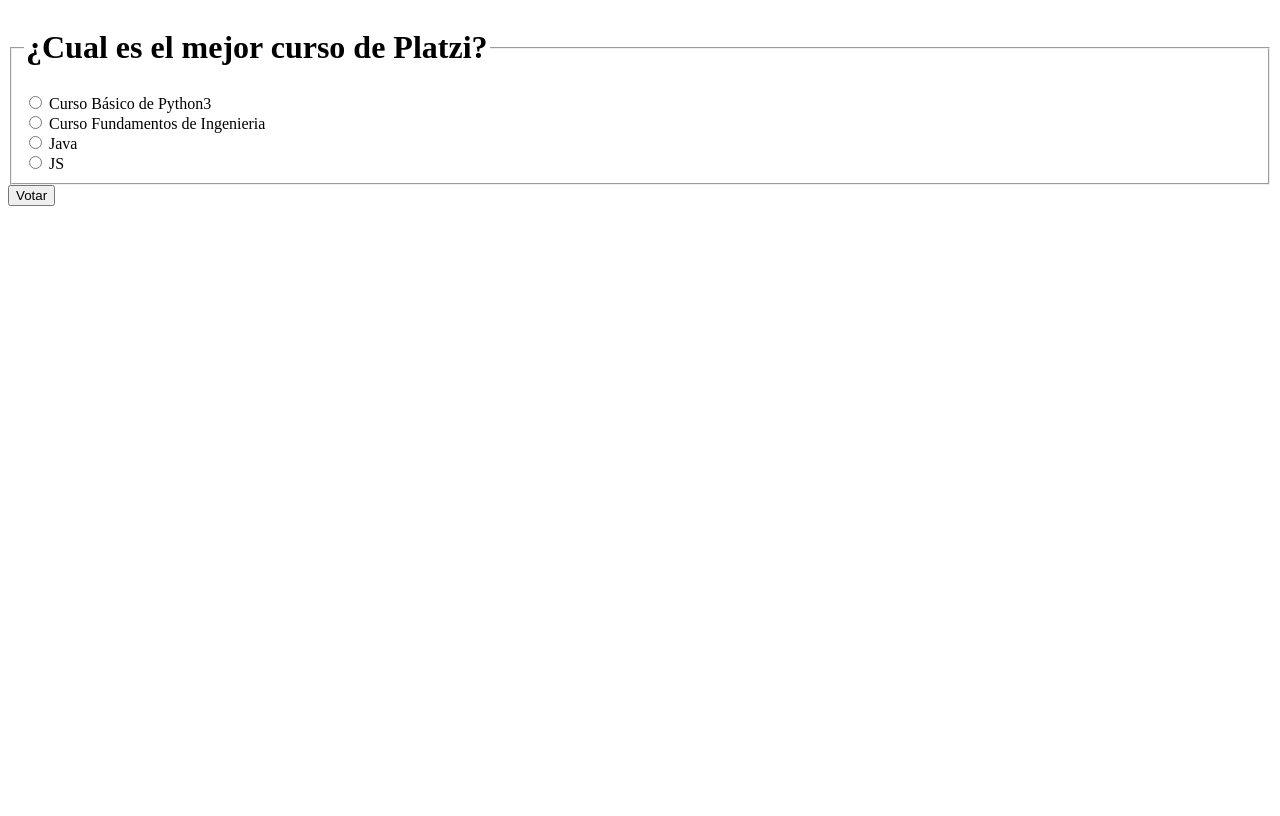
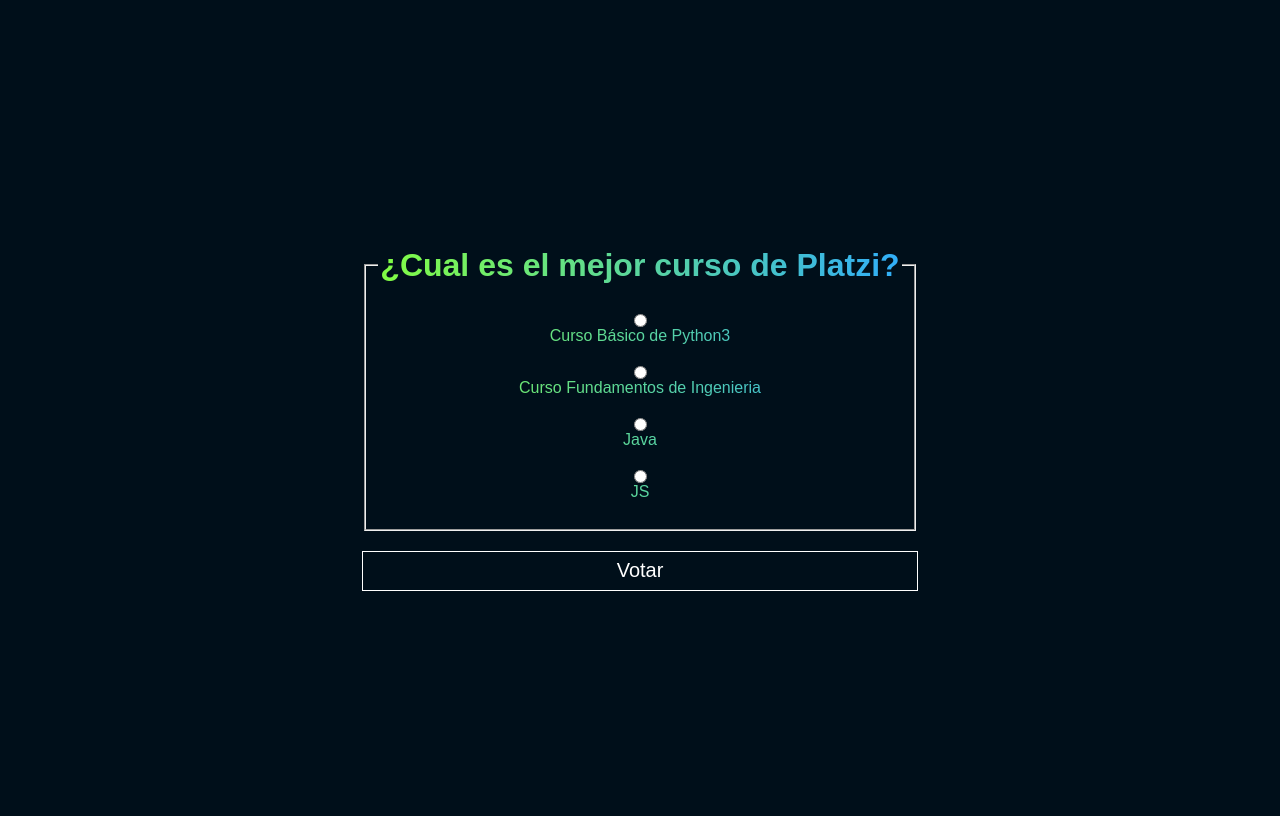
Before and after one commit to soporteb/premiosplatziapp, a Django app: page /polls/1/detail/ in a window 1280 px wide. Before the commit the page ends 206 px from the top, so only its background shows below. Run offline with Django 4.2, Linux system fonts and the light colour scheme; data comes from the database, SQL or seed files in the repository; both versions use the stored data as it was after the commit.

Commit message:
Estilisando la pagina de index y detail - ultima clase del profe @facmartoni

```diff
--- /dev/null
+++ b/premiosplatziapp/polls/static/polls/detail.css
@@ -0,0 +1,36 @@
+body {
+    display: flex;
+    align-items: center;
+    justify-content: center;
+
+
+}
+
+form{
+    background: linear-gradient(
+        to right,
+        hsl(98 100% 62%),
+        hsl(204 100% 59%)
+    );
+    -webkit-background-clip: text;
+    -webkit-text-fill-color: transparent;
+    text-align: center;
+}
+
+fieldset{
+    display: flex;
+    align-items: center;
+    justify-content: center;
+    flex-direction: column;
+}
+
+input[type="submit"]{
+    width: 100%;
+    height: 40px;
+    margin-top: 20px;
+
+    -webkit-text-fill-color: white;
+    background: hsl(204 100% 5%);
+    border: 1px solid white;
+    font-size: 20px;
+}
--- a/premiosplatziapp/polls/static/polls/style.css
+++ b/premiosplatziapp/polls/static/polls/style.css
@@ -1,7 +1,77 @@
-li a {
-    color: green
+body {
+    display: flex;
+    align-items: center;
+    justify-content: center;
+    flex-direction: column;
+
+    height: 100vh;
+    background: hsl(204 100% 5%);
+    font-family: Arial, Helvetica, sans-serif;
+
 }
 
+header {
+    display: flex;
+    align-items: center;
+    justify-content: center;
+
+    padding: 50px;
+    padding-top: 100px;
+
+    height: 60px;
+    font-size: 72px;
+    color: #71632d;
+
+}
+
+ul {
+    display: flex;
+    align-items: center;
+    justify-content: center;
+    flex-direction: column;
+}
+
+header, ul {
+    background: linear-gradient(
+        to right,
+        hsl(98 100% 62%),
+        hsl(204 100% 59%)
+    );
+    -webkit-background-clip: text;
+    -webkit-text-fill-color: transparent;
+    text-align: center;
+}
+
+li{
+    display: flex;
+    align-items: center;
+    justify-content: center;
+
+    width: 500px;
+
+    border: 1px solid white;
+    padding: 50px;
+    margin-bottom: 20px;
+
+    font-size: 28px;
+}
+
+a  {
+    color: white;
+    text-decoration: none;
+}
+
+footer{
+    display: flex;
+    align-items: center;
+    justify-content: space-evenly;
+
+    width: 100vw;
+    padding: 50px 0;
+
+
+
+}
 /*
 body {
     background: white url("images/background.gif") no-repeat;
--- a/premiosplatziapp/polls/templates/polls/detail.html
+++ b/premiosplatziapp/polls/templates/polls/detail.html
@@ -1,3 +1,15 @@
+{% load static %}
+
+<!DOCTYPE html>
+<html lang="en">
+<head>
+    <meta charset="UTF-8">
+    <meta name="viewport" content="width=device-width, initial-scale=1.0">
+    <link rel="stylesheet" href="{% static 'polls/style.css' %}">
+    <link rel="stylesheet" href="{% static 'polls/detail.css' %}">
+    <title>{{ question.question_text }}</title>
+</head>
+<body>
     <form action="{% url 'polls:vote' question.id %}" method="post">
 
         {% csrf_token %}
@@ -26,6 +38,11 @@
         <input type="submit" value="Votar">
 
     </form>
+</body>
+</html>
+
+
+
 
 <!---<h1>{{question.question_text}}</h1>
 
```
Also changed, not shown: premiosplatziapp/polls/static/polls/reset.css (added, +48 -0 lines), premiosplatziapp/polls/templates/polls/index.html (+38 -0 lines), premiosplatziapp/db.sqlite3. Lines whose indentation alone changed are shown as unchanged.
